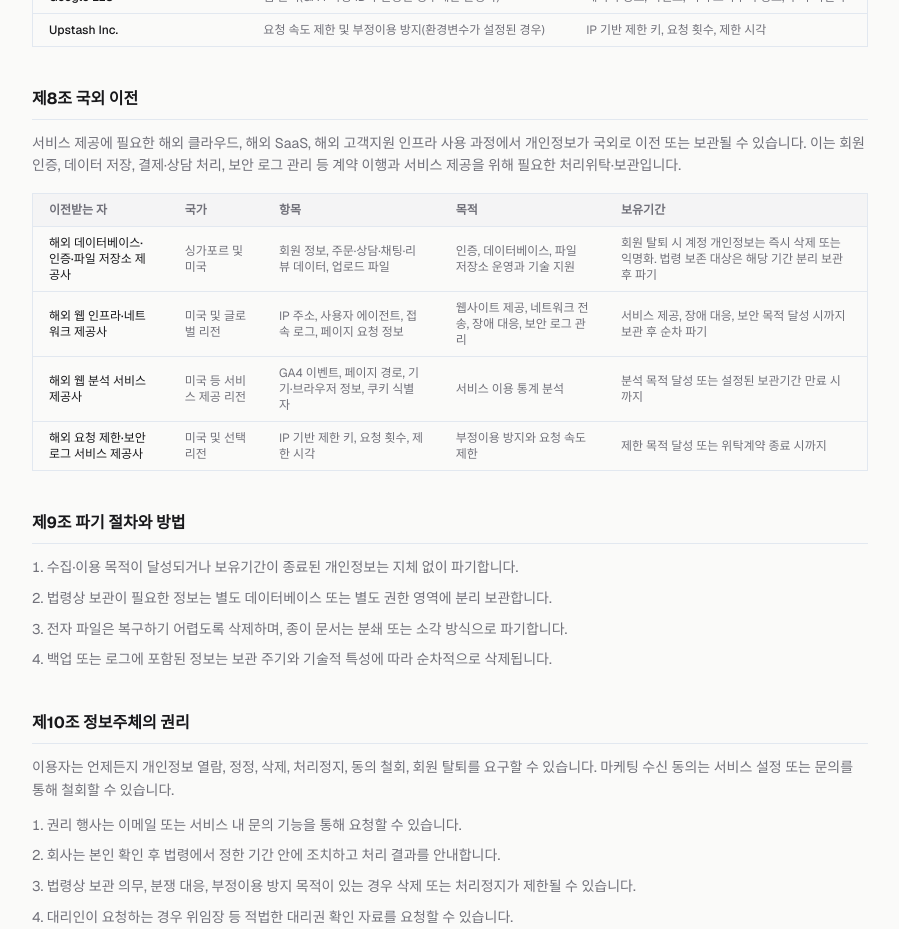
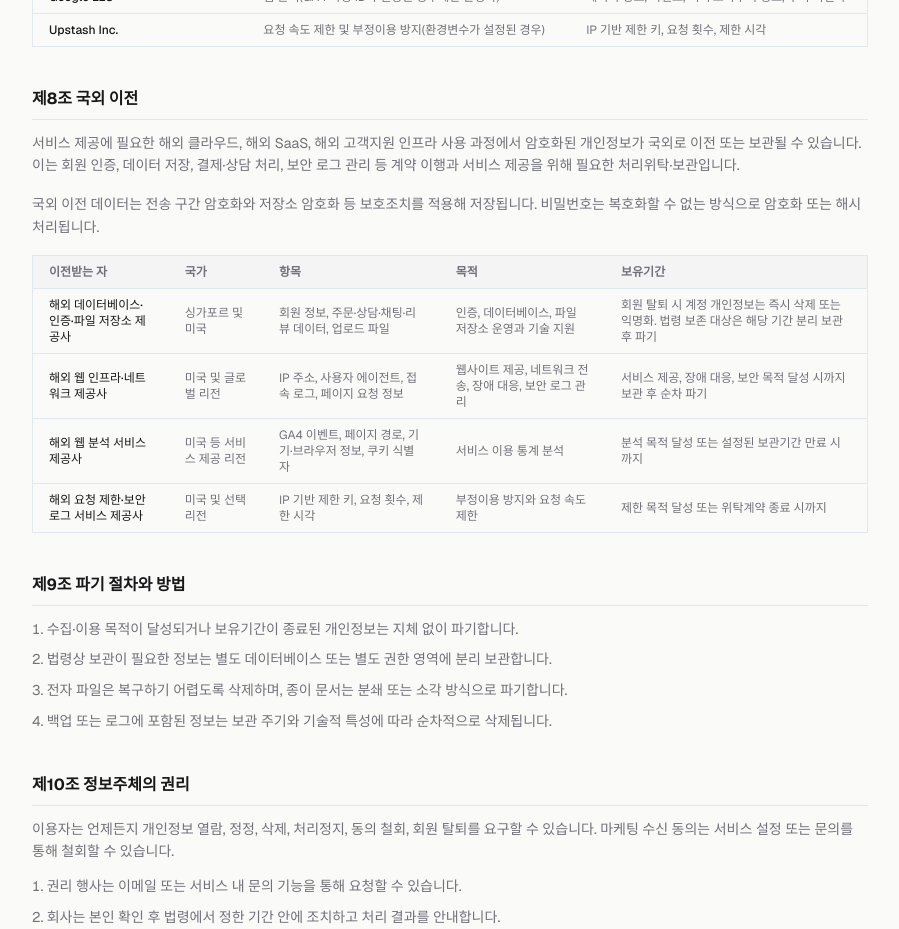
Before and after one commit to devhojin/presales, a Next.js app: page /privacy in a window 1280 px wide. Shown: the part 3380-4309 px from the top of the page, without its empty margins (190-1089 px from the left). Built offline with nearby package versions, Linux system fonts and the light colour scheme; no server answers; the database is empty.

Commit message:
fix: clarify overseas encryption notice

```diff
--- a/src/app/auth/complete-signup/page.tsx
+++ b/src/app/auth/complete-signup/page.tsx
@@ -203,8 +203,8 @@ export default function CompleteSignupPage() {
                 preview={PRIVACY_PREVIEW}
               />
               <div className="ml-7 rounded-xl border border-blue-100 bg-blue-50 px-3 py-2 text-xs leading-relaxed text-blue-800">
-                서비스 제공을 위해 개인정보가 해외 클라우드 및 해외 SaaS에 이전·보관될 수 있습니다. 자세한
-                내용은{' '}
+                서비스 제공을 위해 암호화된 개인정보가 해외 클라우드 및 해외 SaaS에 이전·보관될 수
+                있습니다. 자세한 내용은{' '}
                 <Link href="/privacy#overseas" target="_blank" rel="noopener noreferrer" className="font-semibold underline underline-offset-4">
                   개인정보처리방침 국외 이전
                 </Link>
--- a/src/app/auth/signup/page.tsx
+++ b/src/app/auth/signup/page.tsx
@@ -370,8 +370,8 @@ function SignupForm() {
                 preview={PRIVACY_PREVIEW}
               />
               <div className="ml-7 rounded-xl border border-blue-100 bg-blue-50 px-3 py-2 text-xs leading-relaxed text-blue-800">
-                서비스 제공을 위해 개인정보가 해외 클라우드 및 해외 SaaS에 이전·보관될 수 있습니다. 자세한
-                내용은{' '}
+                서비스 제공을 위해 암호화된 개인정보가 해외 클라우드 및 해외 SaaS에 이전·보관될 수
+                있습니다. 자세한 내용은{' '}
                 <Link href="/privacy#overseas" target="_blank" rel="noopener noreferrer" className="font-semibold underline underline-offset-4">
                   개인정보처리방침 국외 이전
                 </Link>
--- a/src/app/privacy/page.tsx
+++ b/src/app/privacy/page.tsx
@@ -401,8 +401,12 @@ export default function PrivacyPage() {
           <div className="space-y-4 text-muted-foreground">
             <p>
               서비스 제공에 필요한 해외 클라우드, 해외 SaaS, 해외 고객지원 인프라 사용 과정에서
-              개인정보가 국외로 이전 또는 보관될 수 있습니다. 이는 회원 인증, 데이터 저장, 결제·상담
-              처리, 보안 로그 관리 등 계약 이행과 서비스 제공을 위해 필요한 처리위탁·보관입니다.
+              암호화된 개인정보가 국외로 이전 또는 보관될 수 있습니다. 이는 회원 인증, 데이터 저장,
+              결제·상담 처리, 보안 로그 관리 등 계약 이행과 서비스 제공을 위해 필요한 처리위탁·보관입니다.
+            </p>
+            <p>
+              국외 이전 데이터는 전송 구간 암호화와 저장소 암호화 등 보호조치를 적용해 저장됩니다.
+              비밀번호는 복호화할 수 없는 방식으로 암호화 또는 해시 처리됩니다.
             </p>
             <div className="overflow-x-auto">
               <table className="w-full border border-border rounded-lg text-xs">
--- a/src/components/auth/AgreementItem.tsx
+++ b/src/components/auth/AgreementItem.tsx
@@ -69,4 +69,4 @@ export const PRIVACY_PREVIEW = `제1조 처리 목적
 개인정보는 목적 달성 또는 회원 탈퇴 시 지체 없이 삭제 또는 익명화합니다. 단, 전자상거래법 등 관계 법령에 따라 보존해야 하는 주문, 결제, 분쟁 대응 기록은 정해진 기간 동안 분리 보관 후 파기합니다.
 
 제4조 국외 이전
-서비스 제공에 필요한 해외 클라우드, 해외 SaaS, 해외 고객지원 인프라 사용 과정에서 개인정보가 국외로 이전 또는 보관될 수 있으며, 이전 항목과 보유기간은 개인정보처리방침의 국외 이전 표에서 확인할 수 있습니다.`
+서비스 제공에 필요한 해외 클라우드, 해외 SaaS, 해외 고객지원 인프라 사용 과정에서 암호화된 개인정보가 국외로 이전 또는 보관될 수 있으며, 이전 항목과 보유기간은 개인정보처리방침의 국외 이전 표에서 확인할 수 있습니다.`
```
